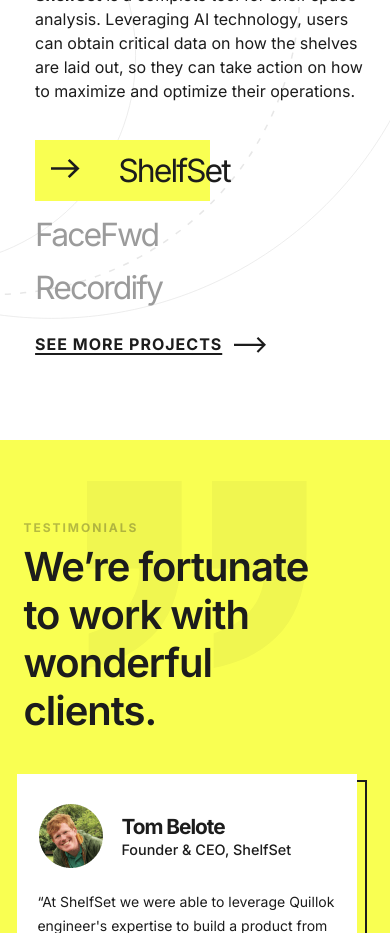
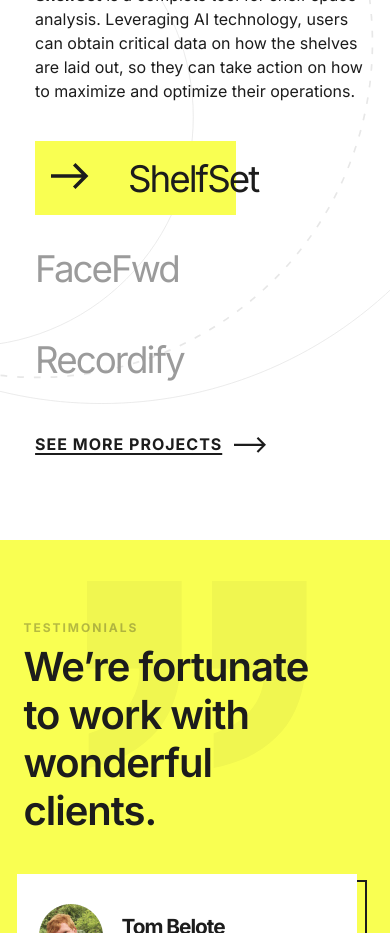
Before and after one commit to marianoForge/quillokFinal, a React (Create React App) app: page / in a window 390 px wide. Shown: the part 4900-5833 px from the top of the page. Built offline with nearby package versions, Linux system fonts and the light colour scheme; a web font is replaced by a local one.

Commit message:
avergaMota
asasaas

```diff
--- a/src/styles/portfolio.module.css
+++ b/src/styles/portfolio.module.css
@@ -92,7 +92,7 @@
   margin: 0 2.4em 0 1em;
 }
 .arrowSelect img {
-  width: clamp(1.8em, 3vw, 3em);
+  width: clamp(2.4em, 3vw, 3em);
 }
 .arrowUnselect {
   display: none;
@@ -147,9 +147,6 @@
   right: -8px;
   margin: 0px;
   padding: 0px;
-  /* animation-name: imageWork;
-      animation-duration: 0.8s;
-      animation-timing-function: ease-in-out; */
 }
 .imageWork {
   position: relative;
@@ -229,30 +226,28 @@
     margin: 0 0 3% 0;
   }
   .btWorks {
-    margin: 0 0 0.2% 0;
+    padding: 0.3em 0;
+    margin: 0.2em 0;
   }
-
-  .highlight {
-    padding: 0.7em 0;
+  .textSelect{
+    font-size: 2.3em;
+    padding: 0.4em 0;
+  }
+  .textUnselect{
+    font-size: 2.3em;
+    padding: 0.4em 0;
+  }
+  .textUnselect:hover{
+    padding: 0.4em 0;
   }
   .unhighligh {
-    padding: 0.7em 0;
-  }
-
-  .btMoreProjects {
-    margin-top: 0;
-  }
-  .unhighlight {
     width: 0px;
-  }
-  .textUnselect {
-    padding-left: 0px;
   }
   .unhighlight:hover {
     width: 0px;
   }
-  .textUnselect:hover {
-    padding-left: 0px;
+  .btMoreProjects {
+    margin-top: 20px;
   }
 
 }
```
